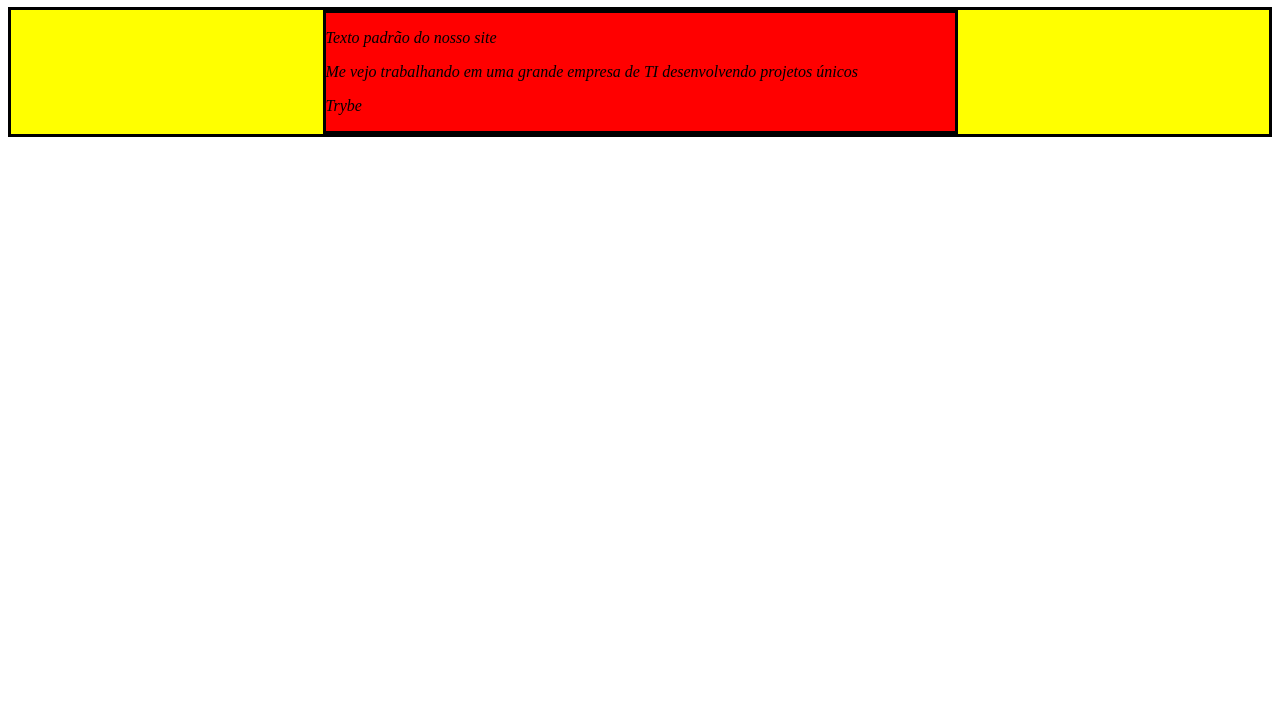
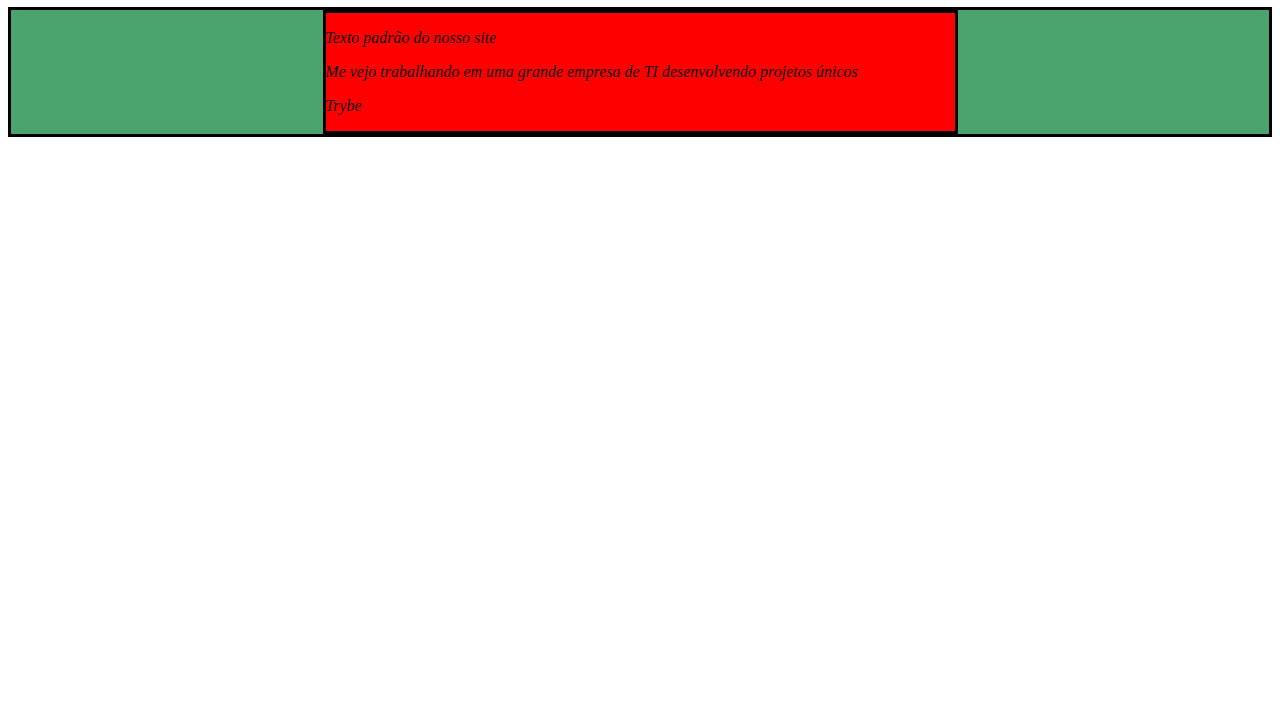
Before and after one commit to Campanaaa/Exercicios-Trybe, a plain HTML site: page bloco-5-javaScript-DOM-Eventos-WebStorage/index.html in a window 1280 px wide. Shown: the part 73-800 px from the top of the page. Drawn offline with Linux system fonts and the light colour scheme.

Commit message:
Completa ex 2

```diff
--- a/bloco-5-javaScript-DOM-Eventos-WebStorage/index.html
+++ b/bloco-5-javaScript-DOM-Eventos-WebStorage/index.html
@@ -1,12 +1,14 @@
 <!DOCTYPE html>
 <html>
+
 <head>
     <meta charset="UTF-8" />
     <meta name="viewport" content="width=device-width" />
     <title>Exercício 5.1</title>
 
     <style>
-      main, section {
+        main,
+        section {
             border-color: black;
             border-style: solid;
         }
@@ -30,6 +32,7 @@
         }
     </style>
 </head>
+
 <body>
     <header>
         <h1 class="title">Exercício 5.1 - JavaEscripito </h1>
@@ -37,7 +40,7 @@
     <main class="main-content">
         <section class="center-content">
             <p>Texto padrão do nosso site</p>
-        <p id ='future'>-----</p>
+            <p id='future'>-----</p>
             <p>Trybe</p>
         </section>
     </main>
@@ -56,6 +59,9 @@
         */
 
         document.getElementById("future").innerText = 'Me vejo trabalhando em uma grande empresa de TI desenvolvendo projetos únicos';
+        document.getElementsByClassName("main-content")[0].style.backgroundColor = 'rgb(76,164,109)';
+
     </script>
 </body>
+
 </html>
```
Lines whose indentation alone changed are shown as unchanged.
